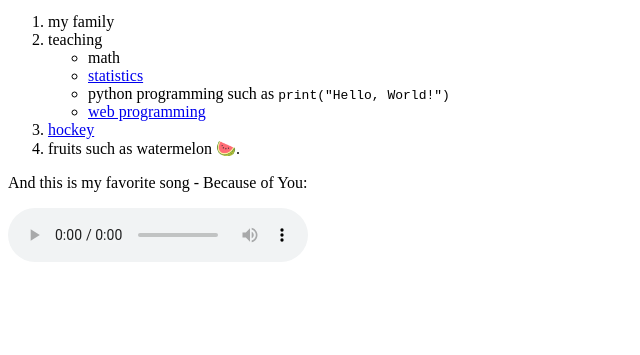
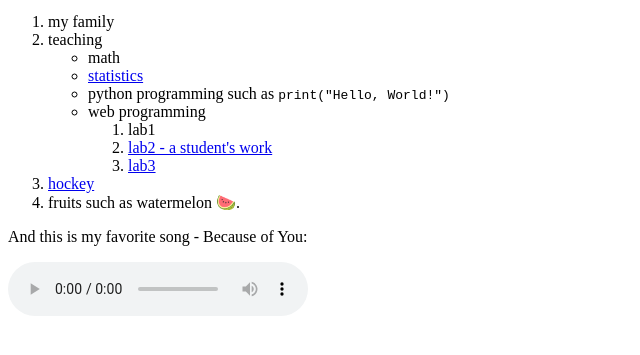
Before and after one commit to khslahoriya/bluecrab168.github.io, a plain HTML site: page index.html in a window 1280 px wide. Shown: the part 221-576 px from the top of the page, without its empty margins (0-640 px from the left). Drawn offline with Linux system fonts and the light colour scheme.

Commit message:
Update index.html

```diff
--- a/index.html
+++ b/index.html
@@ -14,7 +14,12 @@
                     <li>math</li>
                     <li><a href="https://ebin.pub/modern-elementary-statistics-12th-ed-new-pearson-international-ed-1292039094-1269374508-9781292039091-9781269374507.html">statistics</a></li>
                     <li>python programming such as <code>print("Hello, World!")</code></li>
-                    <li><a href="webprogramming.html">web programming</a></li>
+                    <li>web programming</li>
+                        <ol>
+                            <li>lab1</li>
+                            <li><a href="lakshay_lab2.html">lab2 - a student's work</a></li>
+                            <li><a href="webprogramming.html">lab3</a></li>
+                        </ol>
                 </ul>
             <li><a href="https://www.instagram.com/p/CweafgwuQSs/?img_index=2">hockey</a></li>
             <li>fruits such as watermelon 🍉.
```
